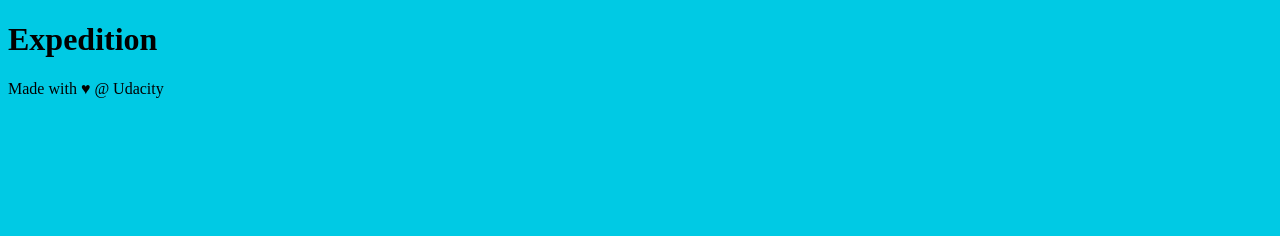
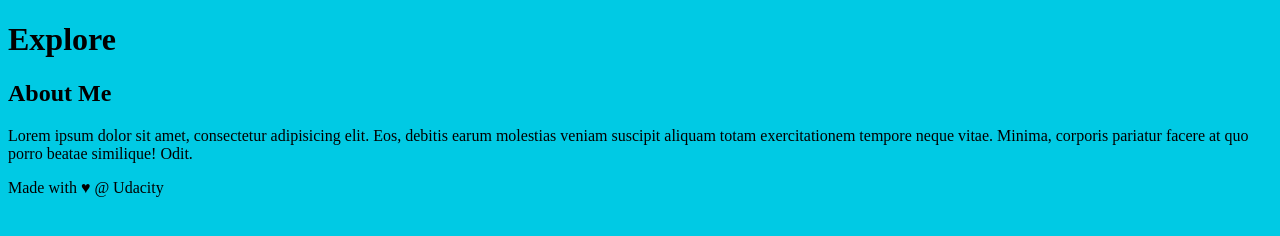
Before and after one commit to ellaroosmarijn/Udacity-new-git-project, a plain HTML site: page index.html in a window 1280 px wide. Drawn offline with Linux system fonts and the light colour scheme.

Commit message:
Improve site heading for SEO.

```diff
--- a/index.html
+++ b/index.html
@@ -10,7 +10,7 @@
 <body>
 
     <header>
-        <h1>Expedition</h1>
+        <h1>Explore</h1>
     </header>
 
     <div class="container">
@@ -18,7 +18,11 @@
 
         </main>
     </div>
+    <aside>
+      <h2>About Me</h2>
 
+      <p>Lorem ipsum dolor sit amet, consectetur adipisicing elit. Eos, debitis earum molestias veniam suscipit aliquam totam exercitationem tempore neque vitae. Minima, corporis pariatur facere at quo porro beatae similique! Odit.</p>
+    </aside>
     <footer>
         Made with ♥ @ Udacity
     </footer>
```
